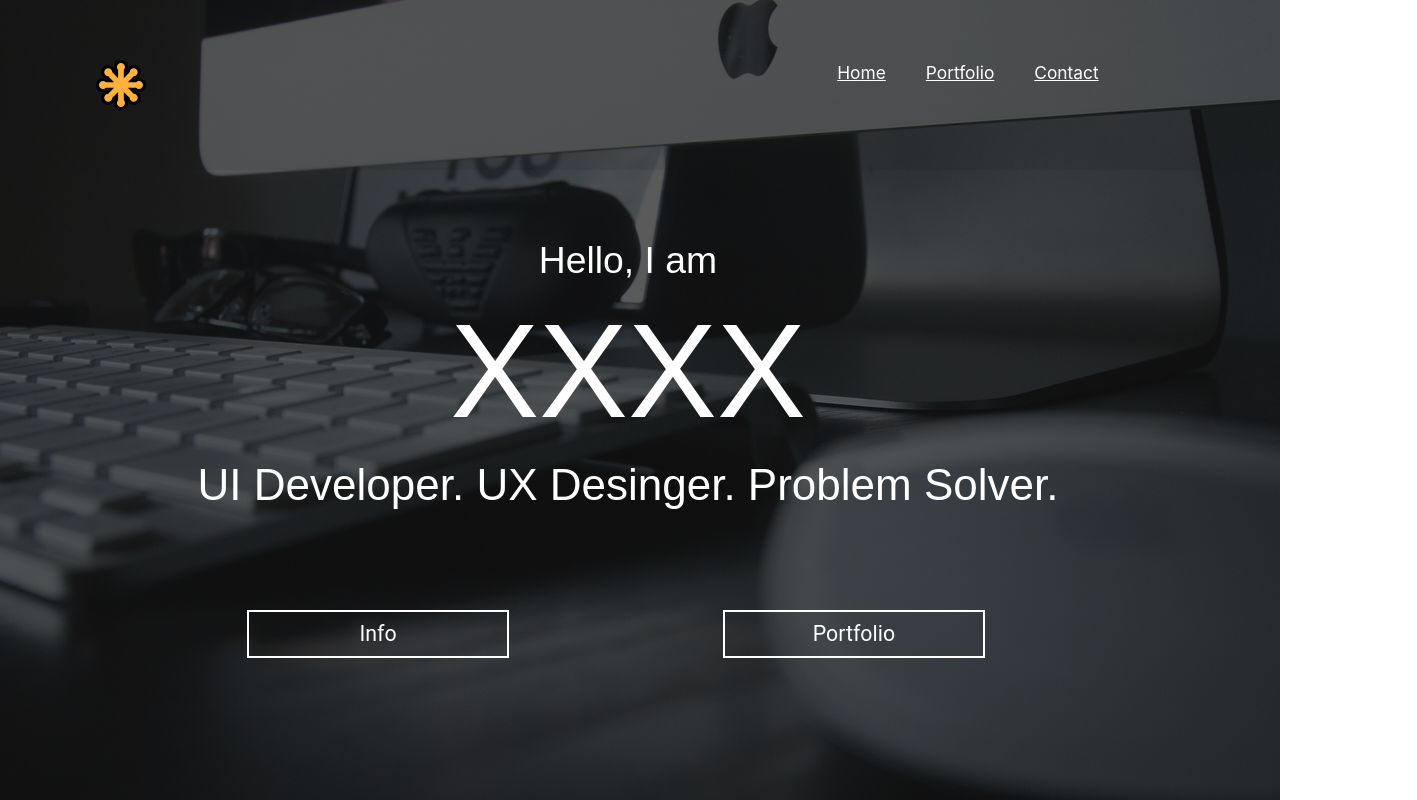
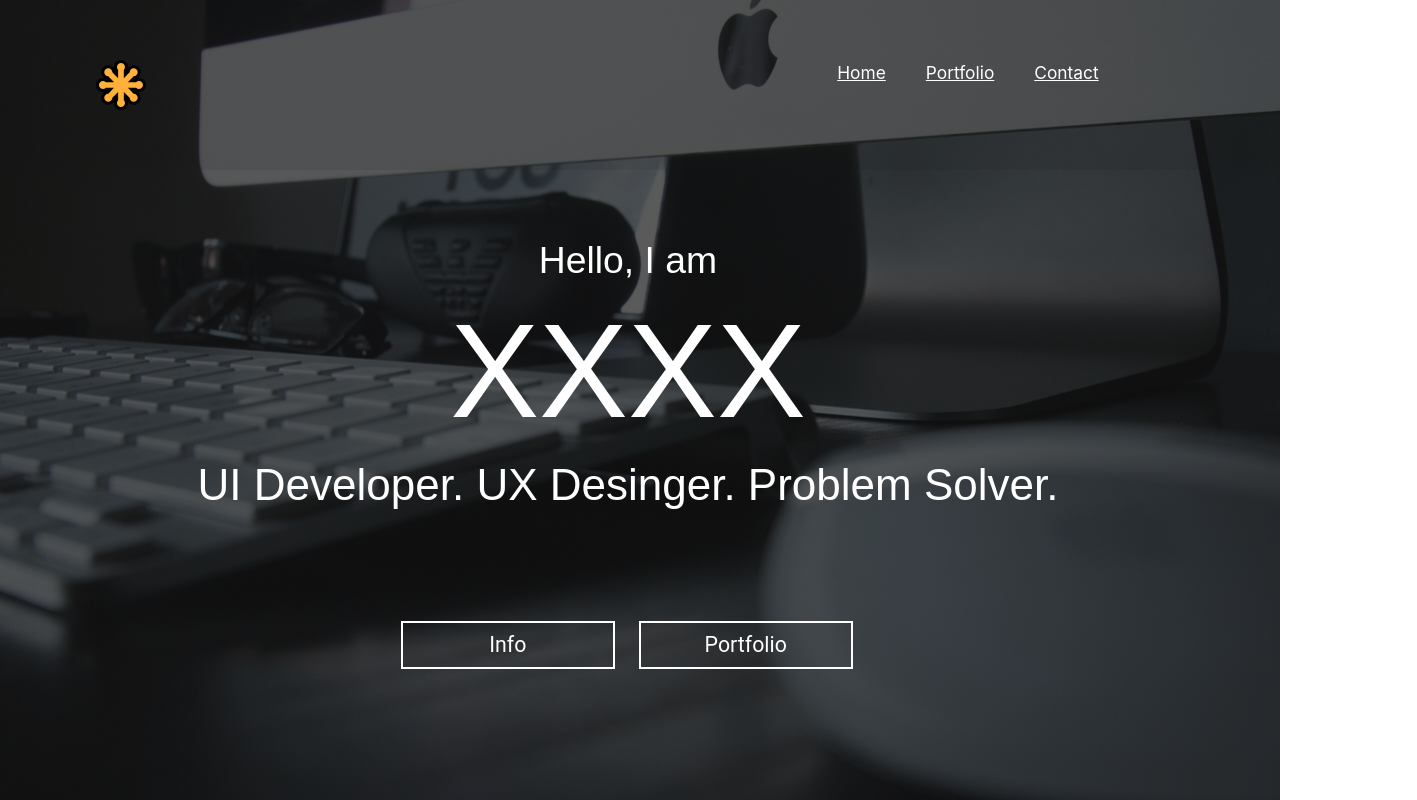
Before and after one commit to JMagic-Learner/example-react-portfolio, a React (Create React App) app: page / in a window 1280 px wide. Shown: the top 800 px of the page, 1417 px wide, since content can reach past the window. Built offline with nearby package versions, Linux system fonts and the light colour scheme.

Commit message:
Changing main

```diff
--- a/src/components/Main/index.js
+++ b/src/components/Main/index.js
@@ -15,13 +15,16 @@ return(<div className = "main">
 
     <div className = "text-center" >
         <div className = "banner-buttons">
-        <div className = "row">
+
+            <div className = "main-button-container">
+            <div className = "row">
             <div className = "col-sm-1 col-md-1 col-sm-offset-5 col-md-offset-5 main-button">
-                <Link className = "btn btn-default btn-border" to= "/About">Info</Link>
+                <Link className = "btn btn-default btn-border" to= "#about">Info</Link>
             </div>
 
             <div className = "col-sm-1 col-md-1 col-sm-offset-5 col-md-offset-5  main-button ">
                 <Link className = "btn btn-default btn-border" to= "/Projects">Portfolio</Link>
+            </div>
             </div>
         </div>
         </div>
--- a/src/index.css
+++ b/src/index.css
@@ -361,15 +361,20 @@ textarea {
 }
 
 .main-button{
-  width:30%;
-  margin:auto;
+  width:25%;
+
 }
 .container-fluid{
   display:flex;
 }
 
 .banner-buttons {
-  margin:auto;
+  margin:1%;
+  width: 100%;
+}
+
+.main-button-container {
+  margin-left:22%;
   width:100%;
 }
 
```
